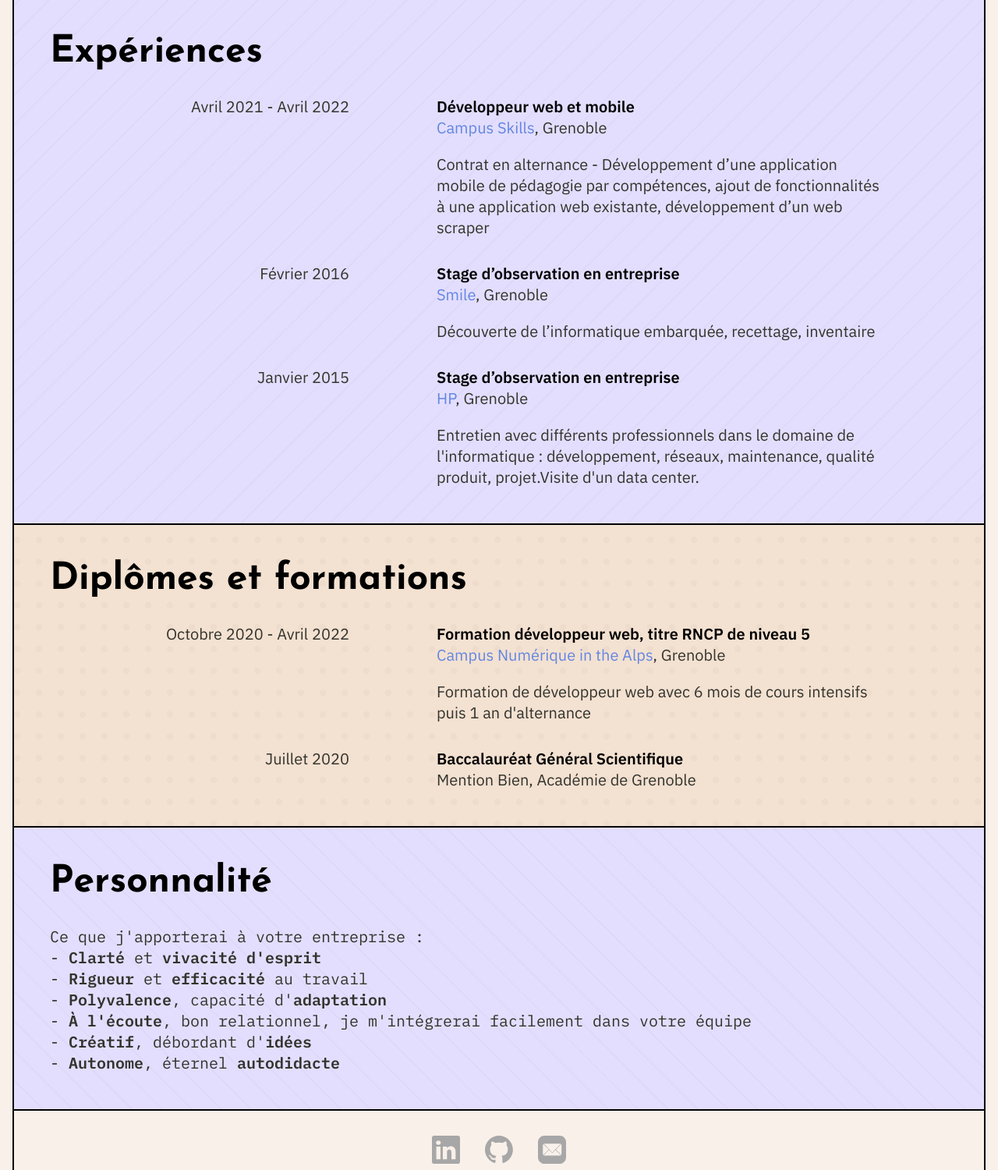
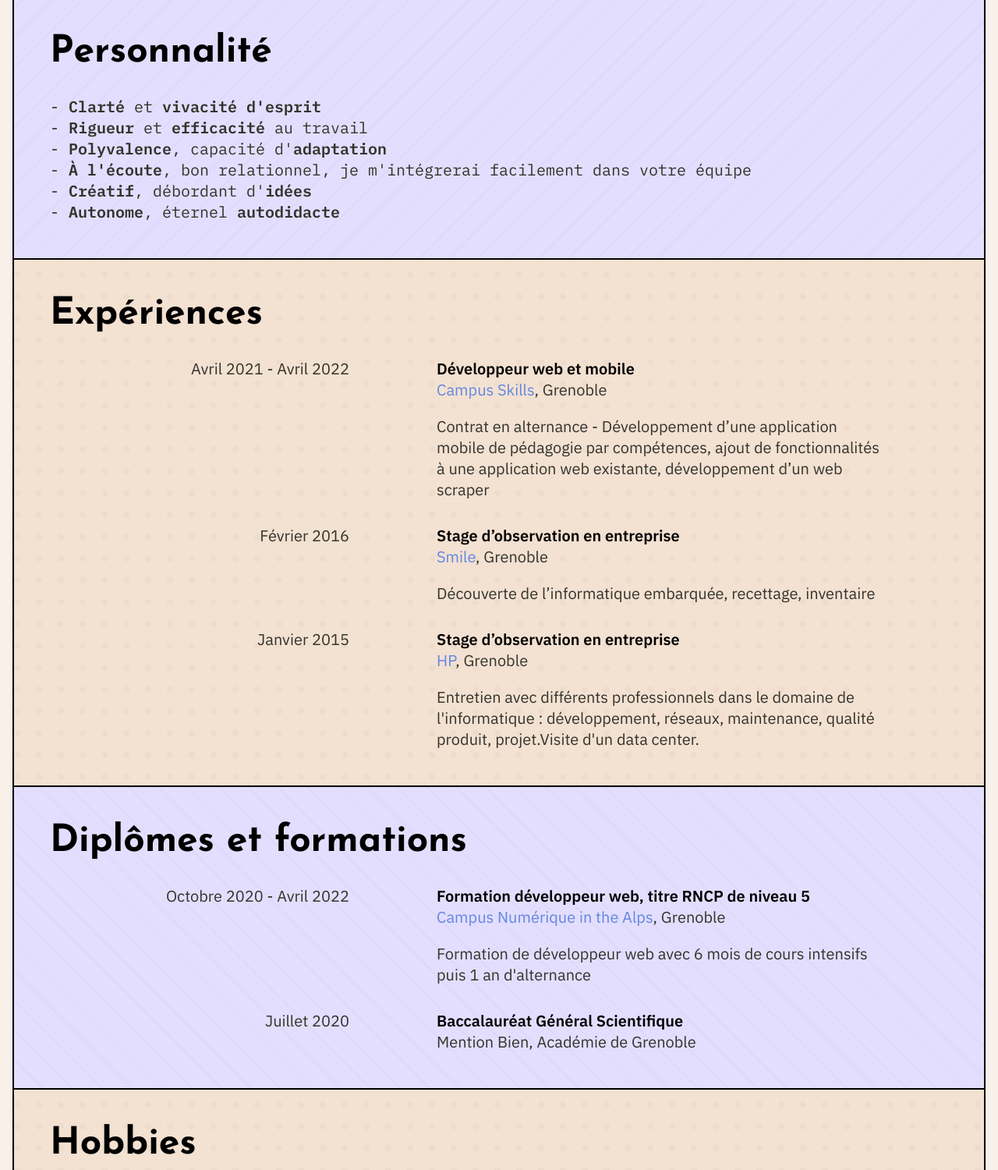
Before and after one commit to deerflow/portfolio, a Gatsby site: page / in a window 1280 px wide. Shown: the part 1500-3000 px from the top of the page at 78% size. Built offline with nearby package versions, Linux system fonts and the light colour scheme; Gatsby itself is replaced by a stand-in of ours.

Commit message:
refacto: Reorganize sections in homepage

```diff
--- a/src/components/sections/DegreeSection/index.tsx
+++ b/src/components/sections/DegreeSection/index.tsx
@@ -21,7 +21,7 @@ const degrees: IEvent[] = [
 
 const DegreeSection: FC = () => {
     return (
-        <Section borders='all-but-bottom' backgroundColor='primary' padding dotted>
+        <Section borders='all-but-bottom' backgroundColor='secondary' padding stripped>
             <h2>Diplômes et formations</h2>
             <EventList events={degrees} />
         </Section>
--- a/src/components/sections/ExperiencesSection/index.tsx
+++ b/src/components/sections/ExperiencesSection/index.tsx
@@ -33,7 +33,7 @@ const experiences: IEvent[] = [
 
 const ExperiencesSection: FC = () => {
     return (
-        <Section borders='all-but-bottom' backgroundColor='secondary' padding stripped stripOrientation='-45deg'>
+        <Section borders='all-but-bottom' backgroundColor='primary' padding dotted>
             <h2>Expériences</h2>
             <EventList events={experiences} />
         </Section>
--- a/src/components/sections/PersonalitySection/index.tsx
+++ b/src/components/sections/PersonalitySection/index.tsx
@@ -5,9 +5,15 @@ import { themeTransition } from '../../../modules/Transitions';
 
 const PersonalitySection: FC = () => {
     return (
-        <Section backgroundColor='secondary' borders='all-but-bottom' padding style={styles.section} stripped>
+        <Section
+            backgroundColor='secondary'
+            borders='all-but-bottom'
+            padding
+            style={styles.section}
+            stripped
+            stripOrientation='-45deg'
+        >
             <h2>Personnalité</h2>
-            <p>Ce que j'apporterai à votre entreprise :</p>
             <ul>
                 <li>
                     <em>Clarté</em> et <em>vivacité d'esprit</em>
--- a/src/pages/index.tsx
+++ b/src/pages/index.tsx
@@ -9,6 +9,7 @@ import PresentationSection from '../components/sections/PresentationSection';
 import { PageProps } from 'gatsby';
 import GlobalLayout from '../components/GlobalLayout';
 import styled from '@emotion/styled';
+import HobbiesSection from '../components/sections/HobbiesSection';
 
 const Home: FC<PageProps> = ({ location }) => {
     return (
@@ -18,9 +19,10 @@ const Home: FC<PageProps> = ({ location }) => {
                 <HomeSection />
                 <PresentationSection />
                 <SkillsSection />
+                <PersonalitySection />
                 <ExperiencesSection />
                 <DegreeSection />
-                <PersonalitySection />
+                <HobbiesSection />
             </GlobalLayout>
         </StateProvider>
     );
```
